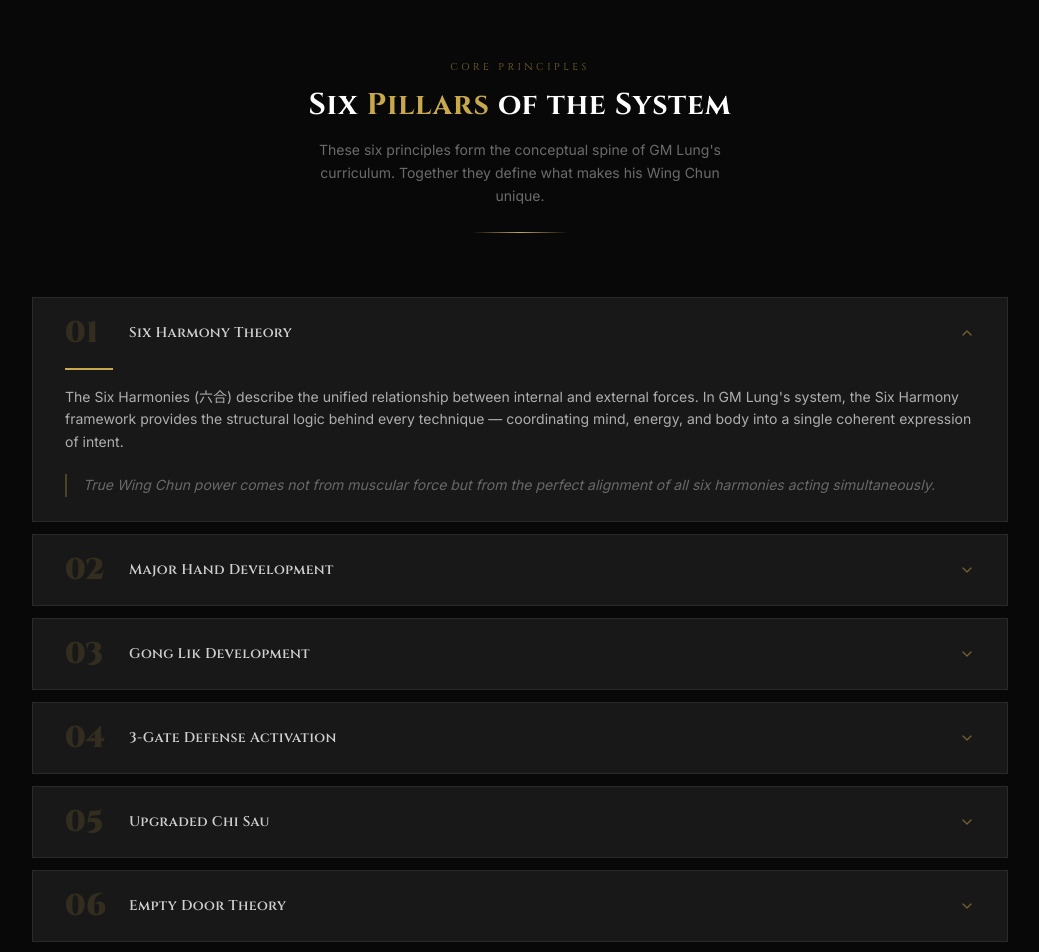
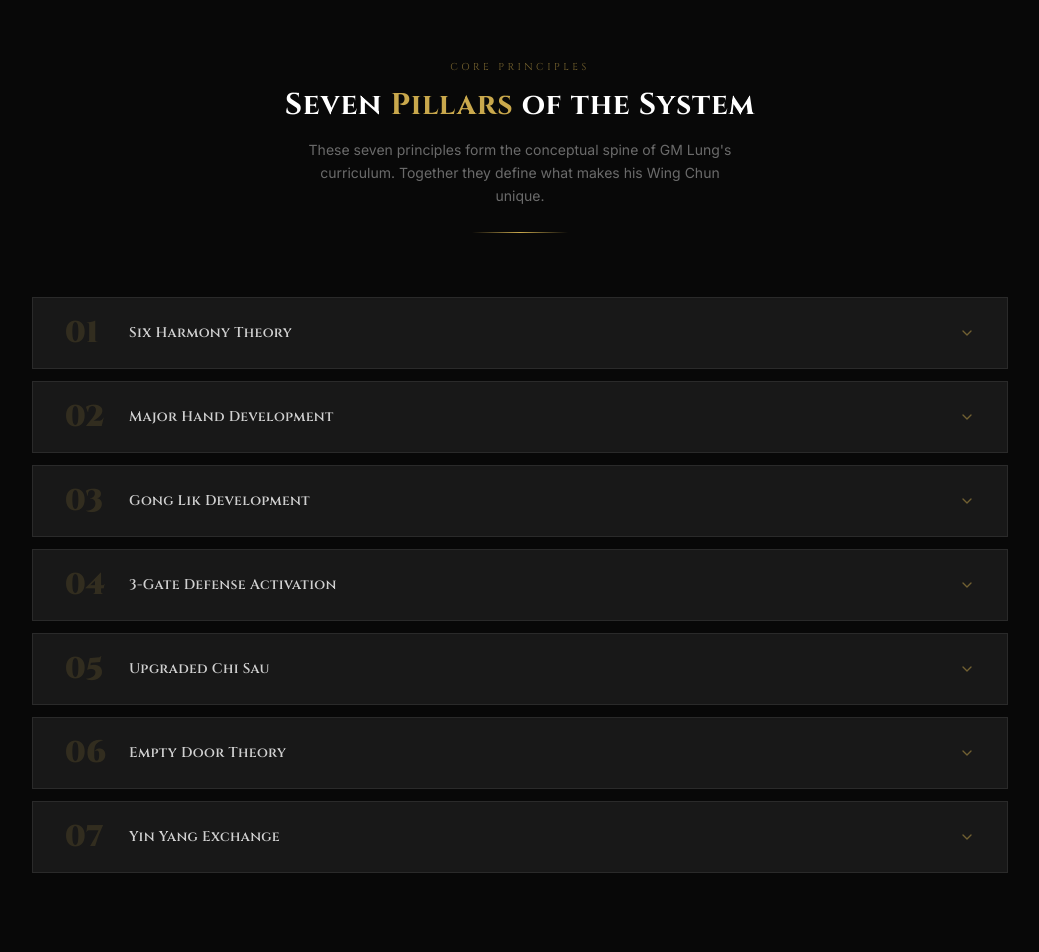
Before and after one commit to vahagnmard2-art/franco-lung-wingchun, a Next.js app: page /system in a window 1280 px wide. Shown: the part 1960-2912 px from the top of the page, without its empty margins (120-1159 px from the left). Built offline with nearby package versions, Linux system fonts and the light colour scheme.

Commit message:
Pillars: close by default, add 7th pillar (Yin Yang Exchange), update heading to Seven
Co-Authored-By: Claude Sonnet 4.6 <noreply@anthropic.com>

```diff
--- a/app/system/page.tsx
+++ b/app/system/page.tsx
@@ -146,10 +146,10 @@ export default function SystemPage() {
               Core Principles
             </p>
             <h2 className="font-cinzel text-3xl font-bold text-white tracking-wide">
-              Six <span className="text-gold">Pillars</span> of the System
+              Seven <span className="text-gold">Pillars</span> of the System
             </h2>
             <p className="text-white/40 text-sm max-w-md mx-auto mt-4 leading-relaxed">
-              These six principles form the conceptual spine of GM Lung&apos;s curriculum.
+              These seven principles form the conceptual spine of GM Lung&apos;s curriculum.
               Together they define what makes his Wing Chun unique.
             </p>
             <div className="gold-line mx-auto w-24 mt-6" />
--- a/components/PillarAccordion.tsx
+++ b/components/PillarAccordion.tsx
@@ -36,13 +36,19 @@ const pillars = [
   {
     num: "06",
     title: "Empty Door Theory",
-    desc: "Empty Door Theory identifies and exploits structural gaps in any opponent's defense — the openings that exist not because of poor technique, but because of the fundamental physics of how a body occupies space. Combined with the Yin Yang Exchange, this is the highest strategic layer of GM Lung's system.",
+    desc: "Empty Door Theory identifies and exploits structural gaps in any opponent's defense — the openings that exist not because of poor technique, but because of the fundamental physics of how a body occupies space. This is one of the highest strategic layers of GM Lung's system.",
     insight: "Every defense creates its own emptiness. The master learns to see and enter those doors before they close.",
+  },
+  {
+    num: "07",
+    title: "Yin Yang Exchange",
+    desc: "The Yin Yang Exchange describes the dynamic interplay between yielding and issuing — the constant, fluid shift between receiving force and expressing it. In GM Lung's system, this principle governs the timing and transition between defense and offense, making every absorption simultaneously a preparation to strike.",
+    insight: "When you yield, you are already attacking. When you attack, you are already yielding. This is the heart of the exchange.",
   },
 ];
 
 export default function PillarAccordion() {
-  const [open, setOpen] = useState<number | null>(0);
+  const [open, setOpen] = useState<number | null>(null);
 
   return (
     <div className="space-y-3">
```
